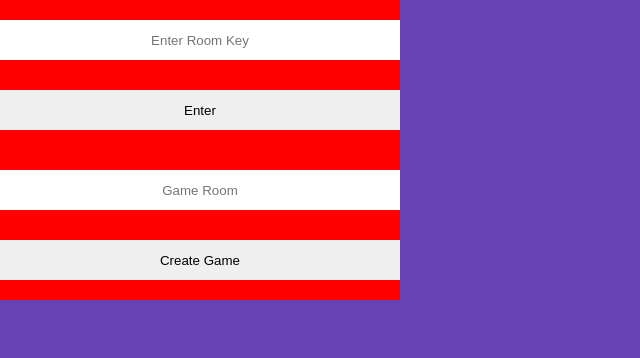
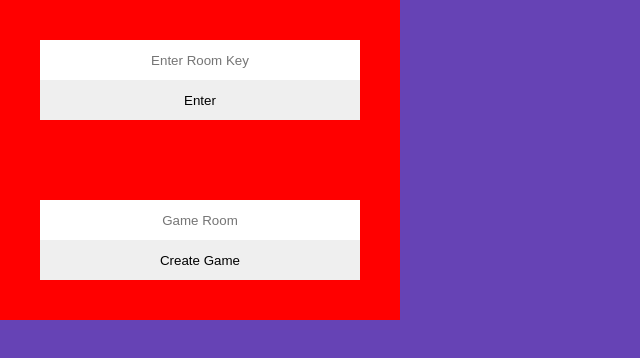
Before and after one commit to MiguelGarcia95/Jeopardy_Game, a React (Create React App) app in the folder client/: page / in a window 1280 px wide. Shown: the top 358 px of the page, without its empty margins (0-640 px from the left). Built offline with nearby package versions, Linux system fonts and the light colour scheme.

Commit message:
style home page

```diff
--- a/client/src/components/styles.css
+++ b/client/src/components/styles.css
@@ -1 +1 @@
-body{padding:0;margin:0}.app{background-color:#6643b5;width:100vw;height:100vh}.app .form-container{width:400px;height:150px;background-color:red;position:relative}.app .form-container input,.app .form-container button{border:none;width:100%;padding:0;box-sizing:border-box;height:40px;position:absolute}.app .form-container input{padding:5px;text-align:center;top:20px}.app .form-container button{bottom:20px}
+body{padding:0;margin:0}.app{background-color:#6643b5;width:100vw;height:100vh}.app .form-container{width:400px;height:160px;background-color:red;padding:0 40px;box-sizing:border-box}.app .form-container input,.app .form-container button{border:none;width:100%;padding:0;box-sizing:border-box;height:40px}.app .form-container input{padding:5px;text-align:center;margin-top:40px}
--- a/client/src/components/styles.less
+++ b/client/src/components/styles.less
@@ -5,8 +5,9 @@
 @fullHeight: 100%;
 @pageWidth: 100vw;
 @pageHeight: 100vh;
-@formHeight: 150px;
+@formHeight: 160px;
 @formWidth: 400px;
+@paddingHeight: 40px;
 
 body {padding: 0; margin: 0;}
 
@@ -18,28 +19,29 @@ body {padding: 0; margin: 0;}
     width: @formWidth;
     height: @formHeight;
     background-color: red;
-    position: relative;
+    // position: relative;
+    padding: 0 @paddingHeight;
+    box-sizing: border-box;
     input, button {
       border: none;
       width: @fullWidth;
       padding: 0;
       box-sizing: border-box;
-      height: 40px;
-      position: absolute;
+      height: @paddingHeight;
     }
     input {
       padding: 5px;
       text-align: center;
-      top: 20px;
+      margin-top: @paddingHeight;
     }
 
     button {
-      bottom: 20px;
     }
 
     &.enter-room {
 
     }
+
     &.create-room {
 
     }
```
